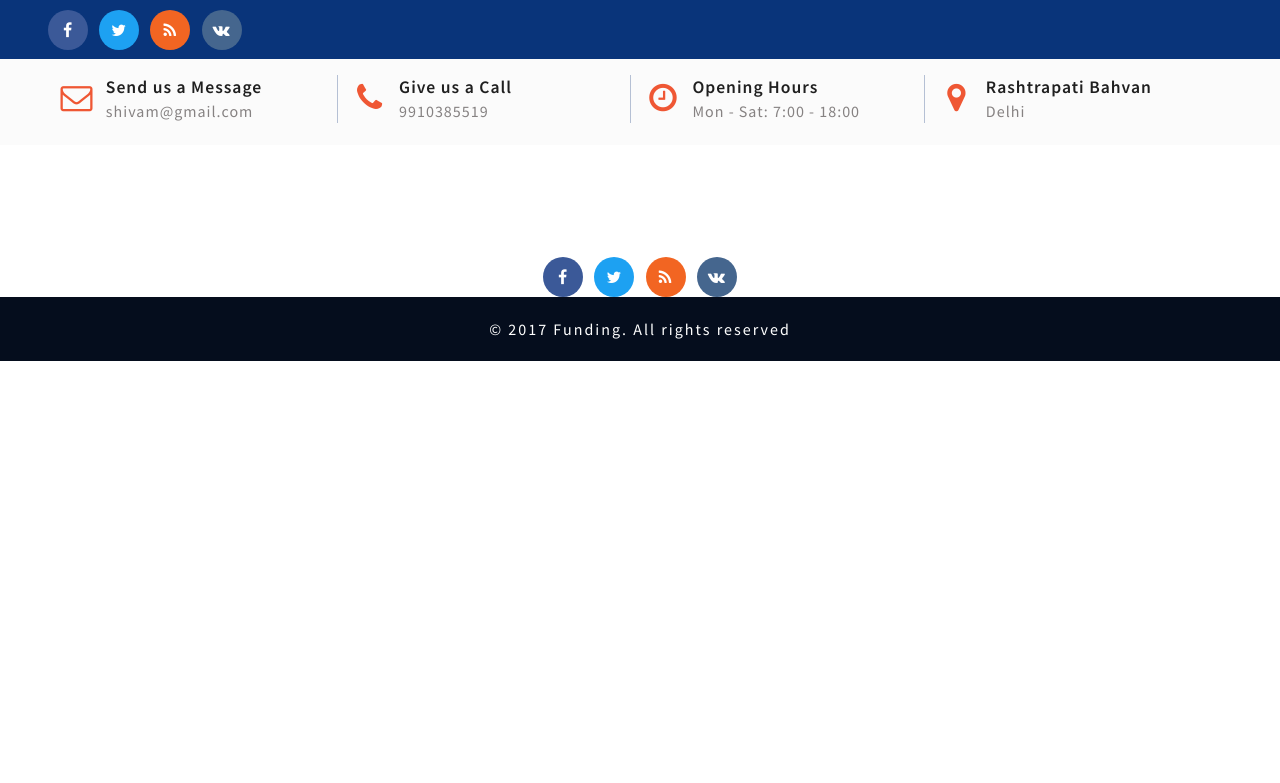
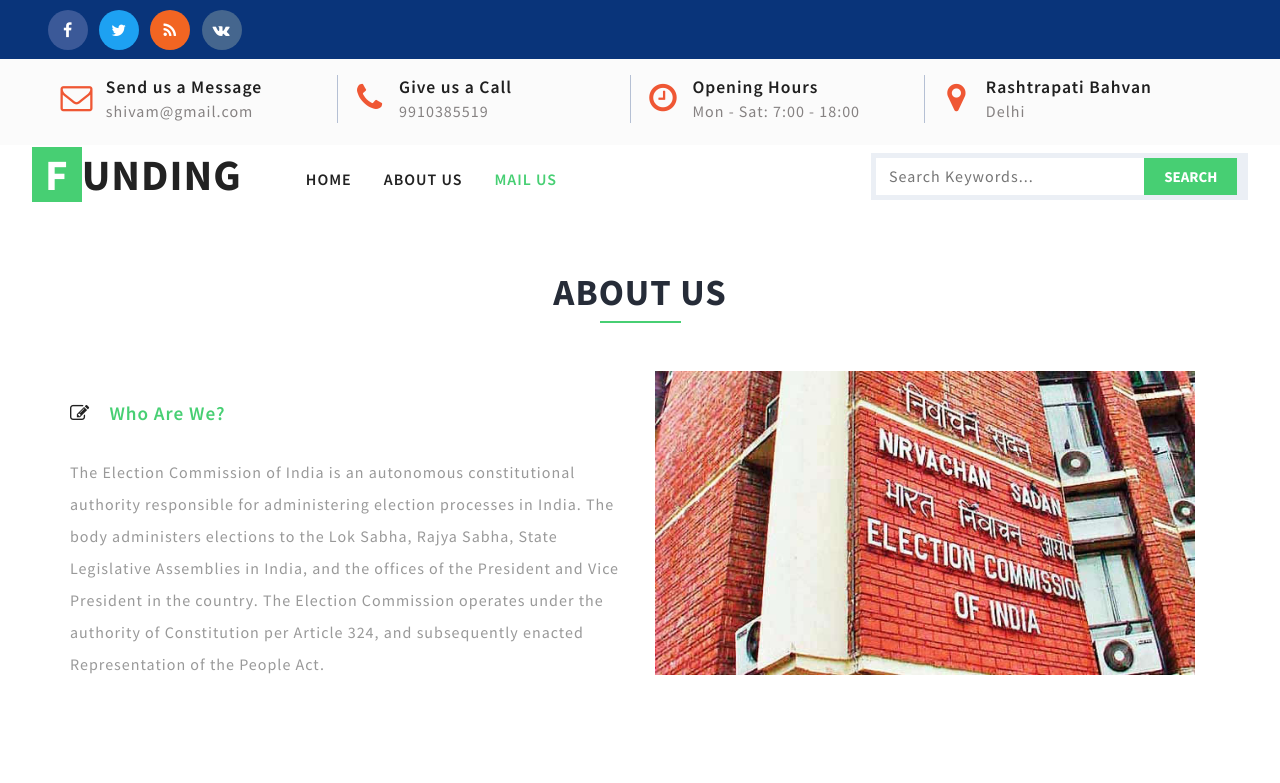
Before and after one commit to apoorvlathey/FundingIndia_BooleanPandits, a website: page frontend/src/about.html in a window 1280 px wide. Shown: the top 783 px of the page. Drawn offline with Linux system fonts and the light colour scheme.

Commit message:
frontend bug fixes

```diff
--- a/frontend/src/about.html
+++ b/frontend/src/about.html
@@ -7,7 +7,7 @@
 <!DOCTYPE html>
 <html lang="en">
 <head>
-<title>Funding a Banking Category Flat Bootstrap Responsive Website Template | About :: w3layouts</title>
+<title></title>
 <!-- custom-theme -->
 <meta name="viewport" content="width=device-width, initial-scale=1">
 <meta http-equiv="Content-Type" content="text/html; charset=utf-8" />
@@ -38,6 +38,7 @@
 					</ul>
 			</div>
 	</div>
+
 
 	<div class="clearfix"> </div>
 </div>
@@ -91,8 +92,71 @@
 	  </ul>
 	</div>
   </div>
+  <div class="banner">
+	<nav class="navbar navbar-default">
+		<div class="navbar-header navbar-left">
+			<button type="button" class="navbar-toggle collapsed" data-toggle="collapse" data-target="#bs-example-navbar-collapse-1">
+				<span class="sr-only">Toggle navigation</span>
+				<span class="icon-bar"></span>
+				<span class="icon-bar"></span>
+				<span class="icon-bar"></span>
+			</button>
+			<h1><a class="navbar-brand" href="index1.html"><span>F</span>unding</a></h1>
+		</div>
+		<!-- Collect the nav links, forms, and other content for toggling -->
+		<div class="collapse navbar-collapse navbar-right" id="bs-example-navbar-collapse-1">
+			<nav class="link-effect-2" id="link-effect-2">
+				<ul class="nav navbar-nav">
+					<li><a href="index1.html"><span data-hover="Home">Home</span></a></li>
+					<li><a href="about.html"><span data-hover="About Us">About Us</span></a></li>
+
+					<li class="active"><a href="mail.html"><span data-hover="Mail Us">Mail Us</span></a></li>
+				</ul>
+			</nav>
+
+		</div>
+		<div class="w3_agile_search">
+			<form action="http://www.google.com/search" method="get">
+				<input type="search" name="q" placeholder="Search Keywords..." required="" />
+				<input type="submit" value="Search">
+			</form>
+
+		</div>
+	</nav>
+	</div>
 
 
+</div>
+
+</nav>
+
+<!-- courses -->
+<div class="team">
+	<div class="container">
+		<div class="w3_agile_team_grid">
+			<div class="w3_agile_team_grid_left">
+				<h3 class="w3l_header w3_agileits_header">About <span>Us</span></h3>
+				<p class="sub_para_agile"></p>
+			</div>
+		</div>
+		<div class="agile_team_grids_top">
+			<div class="col-md-6 w3ls_banner_bottom_left w3ls_courses_left">
+				<div class="w3ls_courses_left_grids">
+					<div class="w3ls_courses_left_grid">
+						<h3><i class="fa fa-pencil-square-o" aria-hidden="true"></i>Who are we?</h3>
+						<p>The Election Commission of India is an autonomous constitutional authority responsible for administering election processes in India. The body administers elections to the Lok Sabha, Rajya Sabha, State Legislative Assemblies in India, and the offices of the President and Vice President in the country. The Election Commission operates under the authority of Constitution per Article 324, and subsequently enacted Representation of the People Act.  </p>
+					</div>
+
+				</div>
+			</div>
+			<div class="col-md-6 agileits_courses_right">
+				<img src="images/slider12.jpg" alt=" " class="img-responsive" />
+			</div>
+			<div class="clearfix"> </div>
+		</div>
+	</div>
+</div>
+<!-- //courses -->
 <!-- footer -->
 
 
```
Also changed, not shown: frontend/src/index1.html (+8 -1 lines), frontend/src/mail.html (+1 -1 lines), frontend/src/partyPortal.html (+1 -1 lines), frontend/src/images/slider12.jpg (added).
